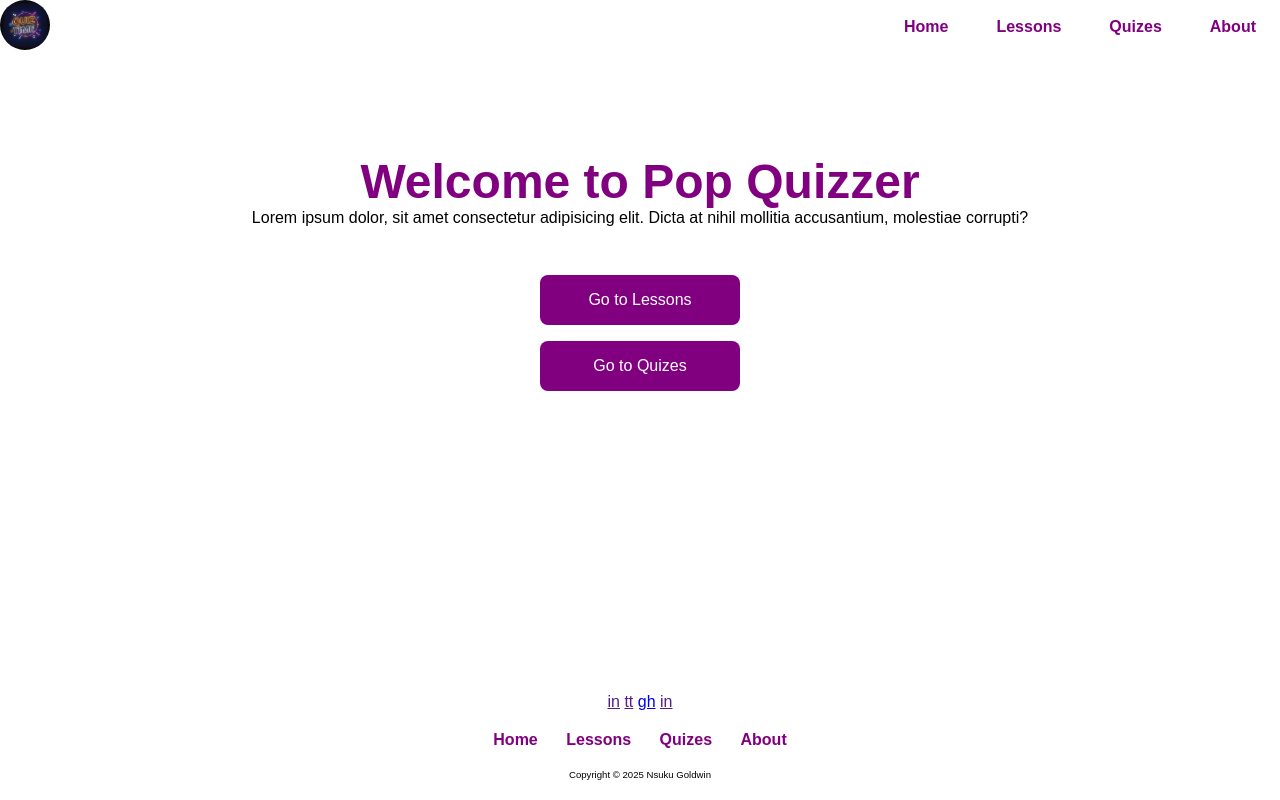
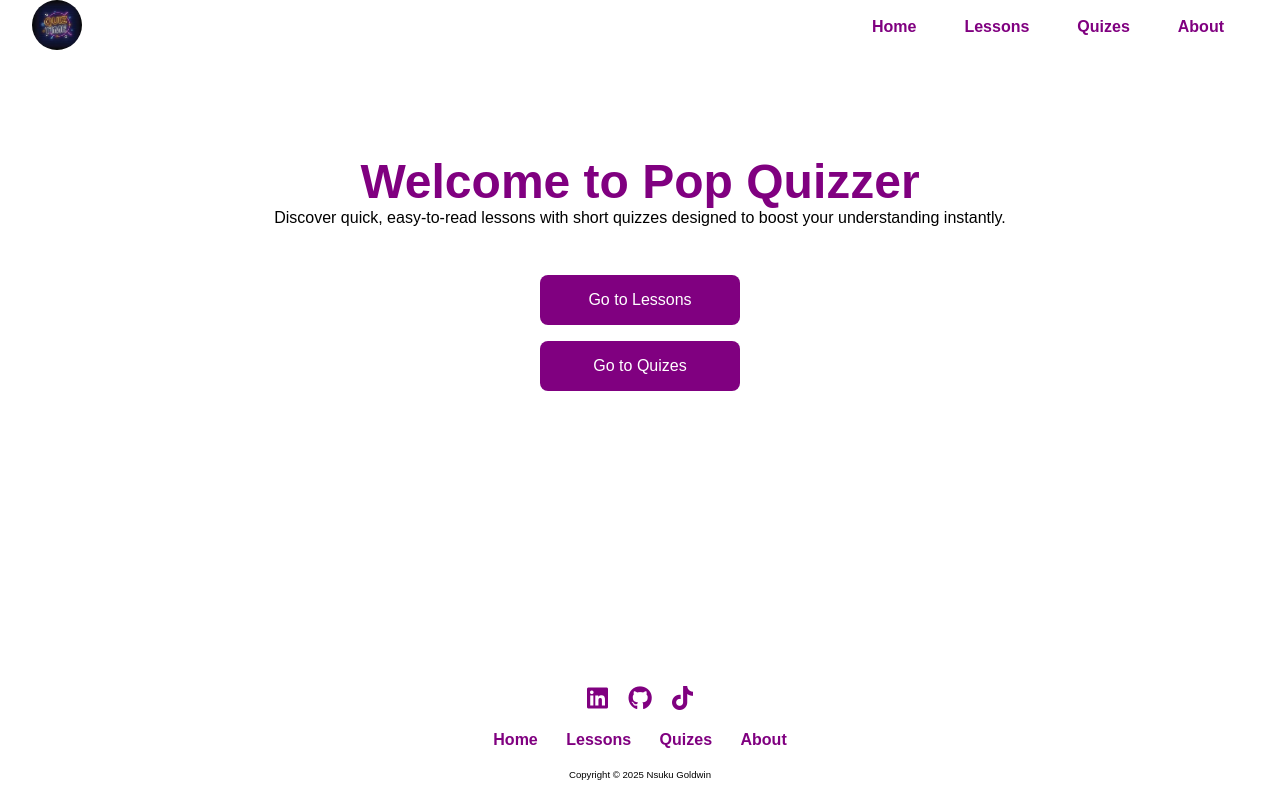
Before and after one commit to Nsuku-Goldwin/Pop-Quizzer, a plain HTML site: page index.html in a window 1280 px wide. Drawn offline with Linux system fonts and the light colour scheme.

Commit message:
Enhance footer with social icons and update styles
Replaced text-based social media links in the footer with Font Awesome icons and added relevant external links. Updated the welcome message and improved header and footer styling for better layout and appearance.

```diff
--- a/index.html
+++ b/index.html
@@ -5,6 +5,10 @@
     <meta name="viewport" content="width=device-width, initial-scale=1.0" />
     <title>Pop Quizzer</title>
     <link rel="stylesheet" href="./style/style.css" />
+    <script
+      src="https://kit.fontawesome.com/b466796e6d.js"
+      crossorigin="anonymous"
+    ></script>
   </head>
   <body>
     <!-- Header -->
@@ -25,8 +29,8 @@
       <section class="welcome-card">
         <h1>Welcome to Pop Quizzer</h1>
         <p>
-          Lorem ipsum dolor, sit amet consectetur adipisicing elit. Dicta at
-          nihil mollitia accusantium, molestiae corrupti?
+          Discover quick, easy-to-read lessons with short quizzes designed to
+          boost your understanding instantly.
         </p>
       </section>
       <section class="main-buttons">
@@ -36,10 +40,20 @@
     </main>
     <footer class="footer">
       <div class="social-media">
-        <a href="">in</a>
-        <a href="">tt</a>
-        <a href="https://github.com/Nsuku-Goldwin">gh</a>
-        <a href="">in</a>
+        <a
+          href="https://www.linkedin.com/in/nsuku-goldwin-shibambo/"
+          target="_blank"
+          ><i class="fa-brands fa-linkedin social-icons"></i
+        ></a>
+        <a href="https://github.com/Nsuku-Goldwin" target="_blank"
+          ><i class="fa-brands fa-github social-icons"></i
+        ></a>
+        <a
+          href="https://www.tiktok.com/@nsuku.goldwin?_t=ZM-8yEwI77KQtE&_r=1"
+          target="_blank"
+          ><i class="fa-brands fa-tiktok social-icons"></i
+        ></a>
+        <!-- <a href="">in</a> -->
       </div>
       <nav class="quick-links">
         <a href="./index.html">Home</a>
--- a/style/style.css
+++ b/style/style.css
@@ -12,6 +12,9 @@
   justify-content: space-between;
   position: sticky;
   top: 0px;
+  width: 95%;
+  margin: auto;
+  background-color: white;
 }
 .header-logo {
   width: 50px;
@@ -57,6 +60,7 @@
   bottom: 0px;
   width: 100%;
   text-align: center;
+  background-color: white;
 }
 .social-media {
   margin: 20px 0px;
@@ -78,3 +82,12 @@
   margin: 20px 0px;
   font-size: 0.6rem;
 }
+.social-icons {
+  font-size: 1.5rem;
+  color: purple;
+  margin: 0 8px;
+}
+.social-icons:hover {
+  color: purple;
+  font-size: 2rem;
+}
```
